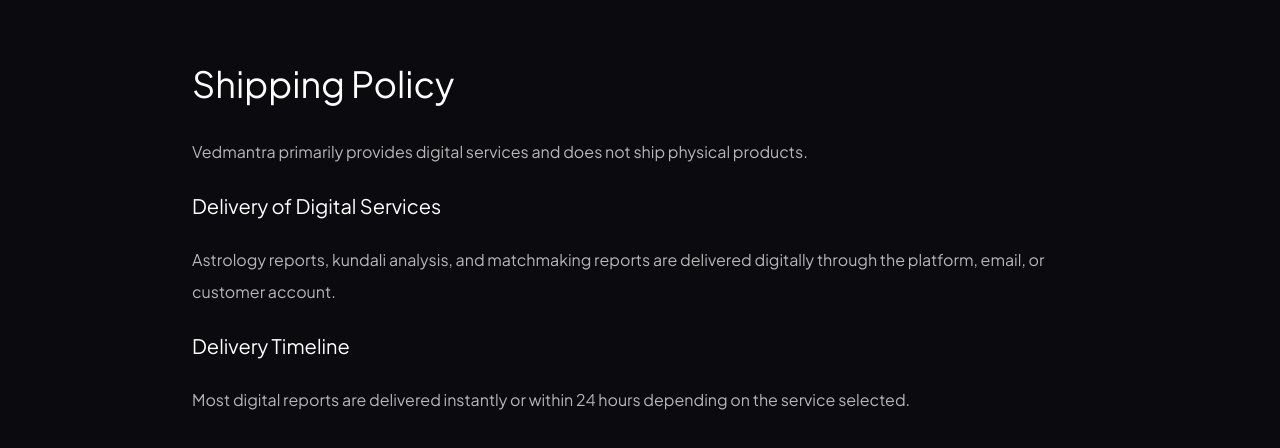
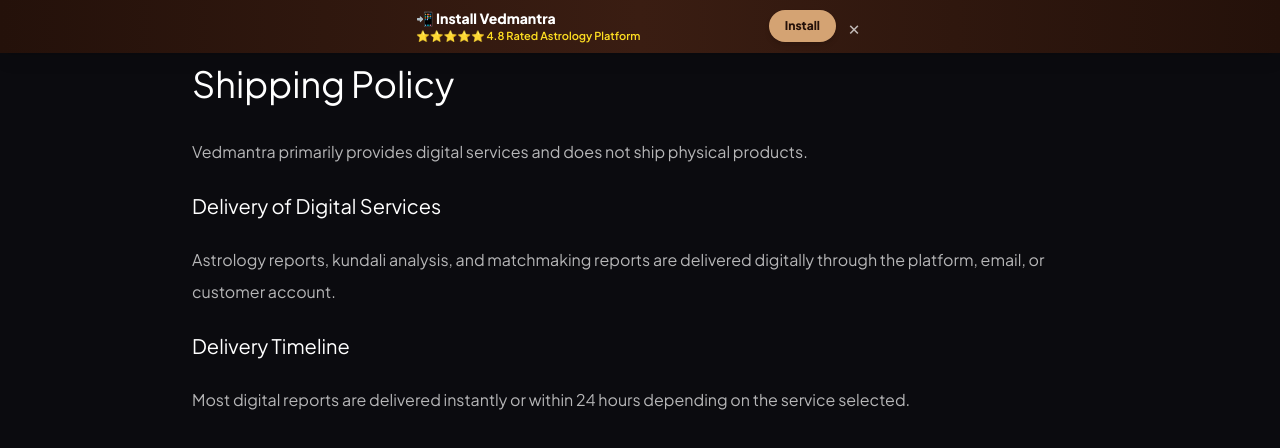
Before and after one commit to crystaluxe/vedmantra, a Next.js app: page /shipping-policy in a window 1280 px wide. Shown: the top 448 px of the page. Built offline with nearby package versions, Linux system fonts and the light colour scheme.

Commit message:
Show PWA install banner globally

```diff
--- a/src/components/PWAInstall.js
+++ b/src/components/PWAInstall.js
@@ -5,8 +5,15 @@
 export default function PWAInstall() {
   const [deferredPrompt, setDeferredPrompt] = useState(null);
   const [dismissed, setDismissed] = useState(false);
+  const [isStandalone, setIsStandalone] = useState(false);
 
   useEffect(() => {
+    const standalone =
+      window.matchMedia("(display-mode: standalone)").matches ||
+      window.navigator.standalone === true;
+
+    setIsStandalone(standalone);
+
     const handler = (e) => {
       e.preventDefault();
       setDeferredPrompt(e);
@@ -19,49 +26,56 @@
     };
   }, []);
 
-  if (!deferredPrompt || dismissed) return null;
+  if (dismissed || isStandalone) return null;
 
   const installApp = async () => {
-    deferredPrompt.prompt();
+    if (deferredPrompt) {
+      deferredPrompt.prompt();
+      const choice = await deferredPrompt.userChoice;
 
-    const choice = await deferredPrompt.userChoice;
+      if (choice?.outcome === "accepted") {
+        setDismissed(true);
+      }
 
-    if (choice?.outcome === "accepted") {
-      setDismissed(true);
+      return;
     }
+
+    alert(
+      "To install Vedmantra, tap the browser menu and choose 'Add to Home screen' or 'Install app'."
+    );
   };
 
   return (
-    <div className="sticky top-0 z-[9999] w-full">
+    <div className="fixed top-0 left-0 right-0 z-[99999]">
       <div className="bg-gradient-to-r from-[#24110A] via-[#3A1D12] to-[#24110A] text-white px-4 py-2 shadow-lg">
         <div className="max-w-md mx-auto flex items-center justify-between gap-3">
-
-          <div className="flex flex-col min-w-0">
-            <div className="font-bold text-sm truncate">
+          <button
+            onClick={installApp}
+            className="flex flex-col text-left min-w-0"
+          >
+            <div className="font-extrabold text-sm truncate">
               📲 Install Vedmantra
             </div>
 
-            <div className="text-[11px] text-yellow-300 font-medium">
+            <div className="text-[11px] text-yellow-300 font-semibold">
               ⭐⭐⭐⭐⭐ 4.8 Rated Astrology Platform
             </div>
-          </div>
+          </button>
 
           <div className="flex items-center gap-2 shrink-0">
-
             <button
               onClick={installApp}
-              className="bg-[#D4A373] text-[#24110A] px-4 py-2 rounded-full text-xs font-extrabold"
+              className="bg-[#D4A373] text-[#24110A] px-4 py-2 rounded-full text-xs font-extrabold shadow-md"
             >
               Install
             </button>
 
             <button
               onClick={() => setDismissed(true)}
-              className="text-white/70 text-lg leading-none"
+              className="text-white/70 text-xl leading-none px-1"
             >
               ×
             </button>
-
           </div>
         </div>
       </div>
```
